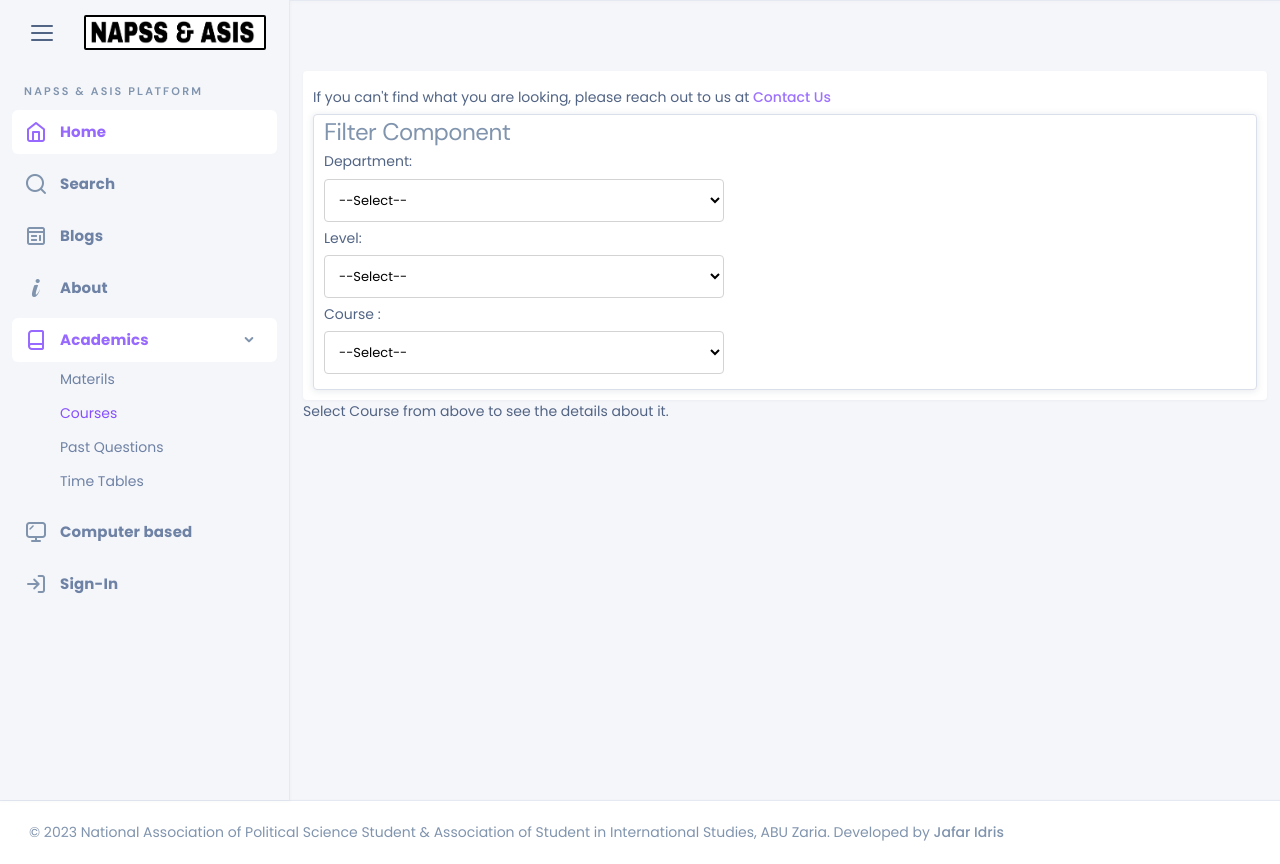
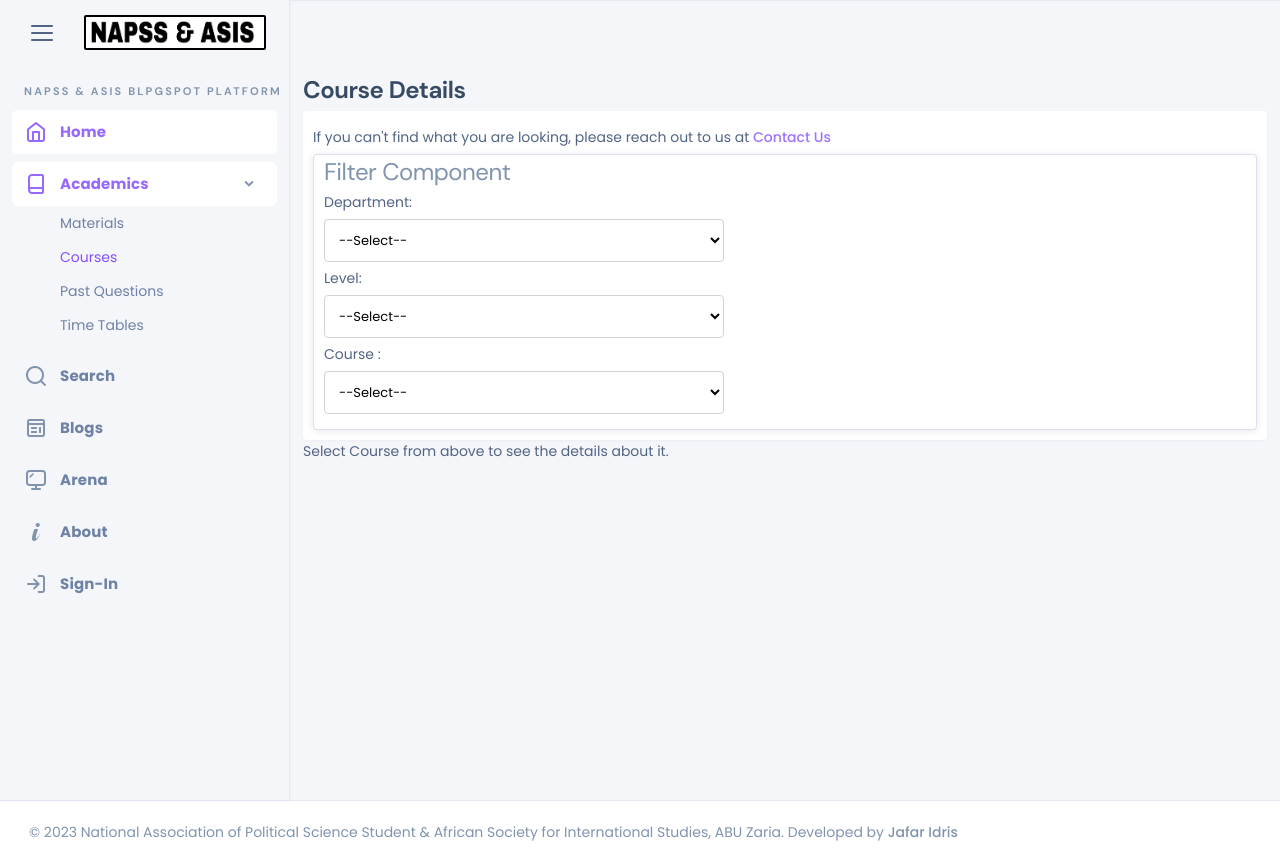
Before and after one commit to jafarjtown/napss_asis, a Django app: page /resource/courses/ in a window 1280 px wide. Run offline with Django 5.2, Linux system fonts and the light colour scheme; data comes from the database, SQL or seed files in the repository; some libraries are stand-ins or nearby versions; some web fonts are replaced.

Commit message:
misspelling

```diff
--- a/core/contexts.py
+++ b/core/contexts.py
@@ -1,7 +1,7 @@
 
 INFO = {
-  "pr_long_name": "National Association of Political Science Student & Association of Student in International Studies",
-  "pr_short_name": "NAPSS & ASIS",
+  "pr_long_name": "National Association of Political Science Student & African Society for International Studies",
+  "pr_short_name": "NAPSS & ASIS Blpgspot",
   "pr_small_logo": "imgs/small_logo.jpg" ,
   "pr_big_logo": "",
   "pr_allowed_apps": ['admin', 'app', 'api', 'material'],
--- a/core/urls.py
+++ b/core/urls.py
@@ -35,5 +35,4 @@ urlpatterns = [
 from django.conf import settings
 from django.conf.urls.static import static
 
-if settings.DEBUG:
-    urlpatterns += static(settings.MEDIA_URL, document_root=settings.MEDIA_ROOT)
+urlpatterns += static(settings.MEDIA_URL, document_root=settings.MEDIA_ROOT)
--- a/material/views.py
+++ b/material/views.py
@@ -91,14 +91,12 @@ def timetable_view(request):
     if department and level:
       timetable = TimeTable.objects.get(department__id = int(department), level = int(level))
       return redirect('timetable', timetable.id)
-    timetable = TimeTable.objects.first()
     departments = Department.objects.all()
     sort = request.GET.get("sort")
     levels = [100, 200, 300, 400]
 
     context = {"departments":departments}
     context["levels"] = levels
-    context['timetable'] = timetable
     return render(request , "app/timetable_view.html", context)
 
 
--- a/settings.py
+++ b/settings.py
@@ -1,3 +1,3 @@
 
 
-MODE = 'development'
+MODE = 'production'
--- a/templates/app/course.html
+++ b/templates/app/course.html
@@ -7,9 +7,10 @@
 {% endblock script %}
 
 {% block content %}
+<h4 class="mt-1">Course Details</h4>
 <section class="card">
   {% include 'app/libs/help.html' %}
-{% include "app/libs/filter.html" with btn="Get Course"%}
+  {% include "app/libs/filter.html" with btn="Get Course"%}
     {% if course %}
     <div class="p-2 mb-2">
     <h4 class="card-title">{{course.title}}</h4>
--- a/templates/app/list.html
+++ b/templates/app/list.html
@@ -2,6 +2,7 @@
 {% load static %}
 {% block title %}Collection of resource{% endblock title %}
 {% block content %}
+<h4 class="mt-1">Materials Repository</h4>
 <section class="card">
 {% include 'app/libs/help.html' %}
 {% include "app/libs/filter.html" with department=department departments=departments levels=levels btn="Filter" sort=True hbtn=True %}
--- a/templates/app/pqs.html
+++ b/templates/app/pqs.html
@@ -1,6 +1,7 @@
 {% extends "base.html" %}
 {% load static %}
 {% block content %}
+<h4 class="mt-1">Past Questions (Exam & Test)</h4>
 <section class="card">
          {% include "app/libs/help.html" %}
          {% include "app/libs/filter.html" with department=department departments=departments levels=levels btn="Filter" sort=True hbtn=True %}
--- a/templates/head.html
+++ b/templates/head.html
@@ -5,16 +5,18 @@
     <meta name="keywords" content="{{pr_long_name}}, ABU, PDFs, past questions, course outlines, study materials">
     <meta name="author" content="Jafaru Idris">
     <meta name="robots" content="index, follow"> <!-- To allow search engines to index the site -->
-
+    <meta name="icon" content="{% static pr_small_logo %}">
     <!-- Open Graph Meta Tags (for social media sharing) -->
     <meta property="og:title" content="{{pr_long_name}} Study Resources">
     <meta property="og:description" content="Access a wide range of study materials, including PDFs, past questions, and course outlines for {{pr_long_name}} students.">
     <meta property="og:type" content="website">
+    <meta property="og:image" content="{% static pr_small_logo %}">
 
     <!-- Twitter Card Meta Tags (for Twitter sharing) -->
     <meta name="twitter:card" content="summary_large_image">
     <meta name="twitter:title" content="{{pr_long_name}} Study Resources">
     <meta name="twitter:description" content="Access a wide range of study materials, including PDFs, past questions, and course outlines for {{pr_long_name}} students.">
+    <meta name="twitter:image" content="{% static pr_small_logo %}">
 
     <title>{{pr_long_name}} - {% block title %}Get reading materials here{% endblock title %}</title>
     <link rel="stylesheet" href="{% static 'css/style.css' %}">
--- a/templates/sidebar.html
+++ b/templates/sidebar.html
@@ -25,25 +25,6 @@
                                         <span class="nk-menu-text">Home</span>
                                     </a>
                                 </li><!-- .nk-menu-item -->
-                                <li class="nk-menu-item">
-                                    <a href="{% url 'material:search' %}" class="nk-menu-link">
-                                        <span class="nk-menu-icon"><em class="icon ni ni-search"></em></span>
-                                        <span class="nk-menu-text">Search</span>
-                                    </a>
-                                </li><!-- .nk-menu-item -->
-                                <li class="nk-menu-item">
-                                    <a href="{% url 'blog:blogs' %}" class="nk-menu-link">
-                                        <span class="nk-menu-icon"><em class="icon ni ni-property-alt"></em></span>
-                                        <span class="nk-menu-text">Blogs</span>
-                                    </a>
-                                </li><!-- .nk-menu-item -->
-                                <li class="nk-menu-item">
-                                    <a href="{% url 'app:about' %}" class="nk-menu-link">
-                                        <span class="nk-menu-icon"><em class="icon ni ni-info-i"></em></span>
-                                        <span class="nk-menu-text">About</span>
-                                    </a>
-                                </li><!-- .nk-menu-item -->
-
                                 <li class="nk-menu-item has-sub">
                                     <a href="#" class="nk-menu-link nk-menu-toggle">
                                         <span class="nk-menu-icon"><em class="icon ni ni-book"></em></span>
@@ -51,7 +32,7 @@
                                     </a>
                                     <ul class="nk-menu-sub">
                                         <li class="nk-menu-item">
-                                            <a href="{% url 'material:material_list' %}" class="nk-menu-link"><span class="nk-menu-text">Materils</span></a>
+                                            <a href="{% url 'material:material_list' %}" class="nk-menu-link"><span class="nk-menu-text">Materials</span></a>
                                         </li>
                                         <li class="nk-menu-item">
                                             <a href="{% url 'material:course' %}" class="nk-menu-link"><span class="nk-menu-text">Courses</span></a>
@@ -65,11 +46,30 @@
                                     </ul><!-- .nk-menu-sub -->
                                 </li><!-- .nk-menu-item -->
                                 <li class="nk-menu-item">
+                                    <a href="{% url 'material:search' %}" class="nk-menu-link">
+                                        <span class="nk-menu-icon"><em class="icon ni ni-search"></em></span>
+                                        <span class="nk-menu-text">Search</span>
+                                    </a>
+                                </li><!-- .nk-menu-item -->
+                                <li class="nk-menu-item">
+                                    <a href="{% url 'blog:blogs' %}" class="nk-menu-link">
+                                        <span class="nk-menu-icon"><em class="icon ni ni-property-alt"></em></span>
+                                        <span class="nk-menu-text">Blogs</span>
+                                    </a>
+                                </li><!-- .nk-menu-item -->
+
+                                <li class="nk-menu-item">
                                     <a href="{% url 'cbt:cbt' %}" class="nk-menu-link">
                                         <span class="nk-menu-icon"><em class="icon ni ni-monitor"></em></span>
-                                        <span class="nk-menu-text">Computer based</span>
+                                        <span class="nk-menu-text">Arena</span>
                                     </a>
 
+                                </li><!-- .nk-menu-item -->
+                                <li class="nk-menu-item">
+                                    <a href="{% url 'app:about' %}" class="nk-menu-link">
+                                        <span class="nk-menu-icon"><em class="icon ni ni-info-i"></em></span>
+                                        <span class="nk-menu-text">About</span>
+                                    </a>
                                 </li><!-- .nk-menu-item -->
                                 <li class="nk-menu-item">
                                   {% if user.is_authenticated %}
@@ -110,7 +110,7 @@
                               </div><!-- .user-card -->
                                   </div><!-- .card-inner -->
                                 </li>
-                                  {% endif %}
+                                {% endif %}
                             </ul><!-- .nk-menu -->
                         </div><!-- .nk-sidebar-menu -->
                     </div><!-- .nk-sidebar-content -->
```
Also changed, not shown: core/settings/production.py (+10 -8 lines), 1 other file.
